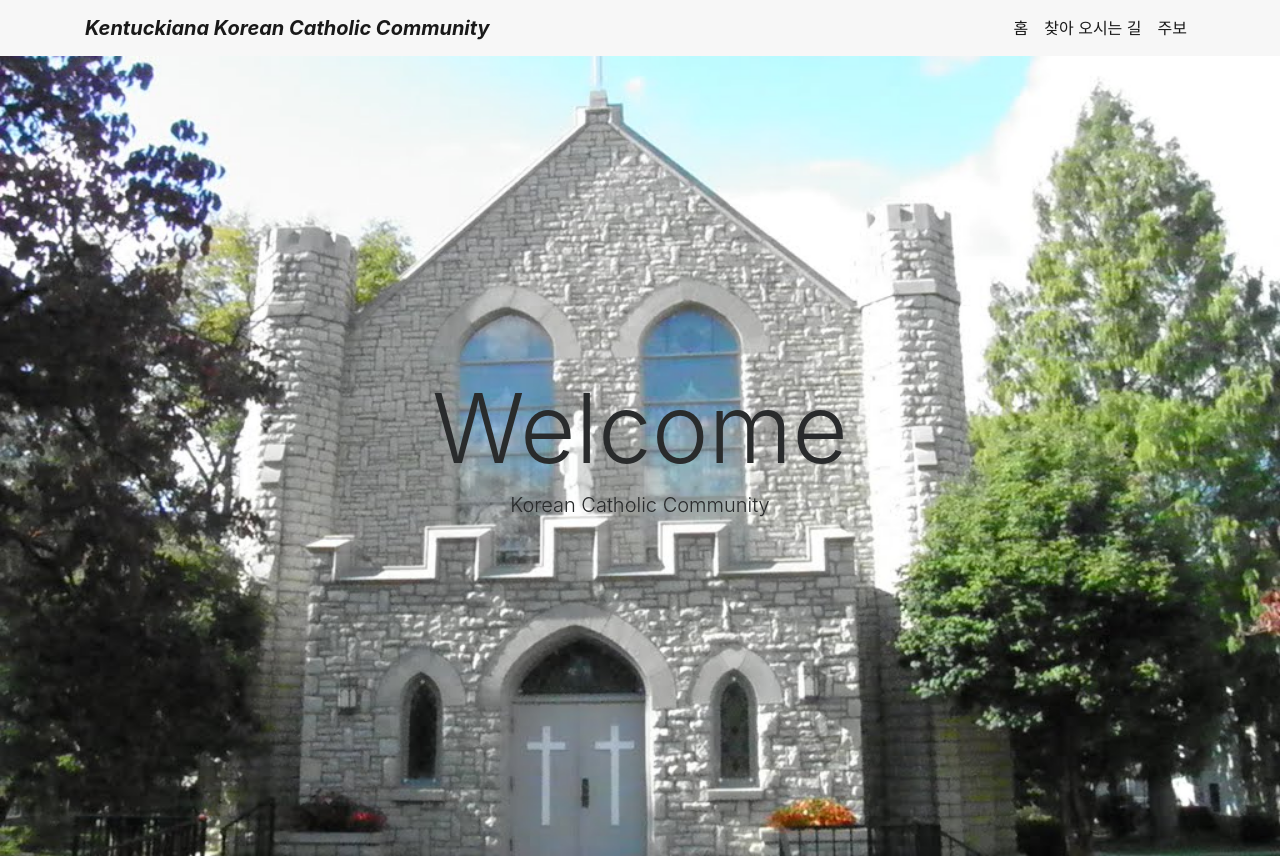
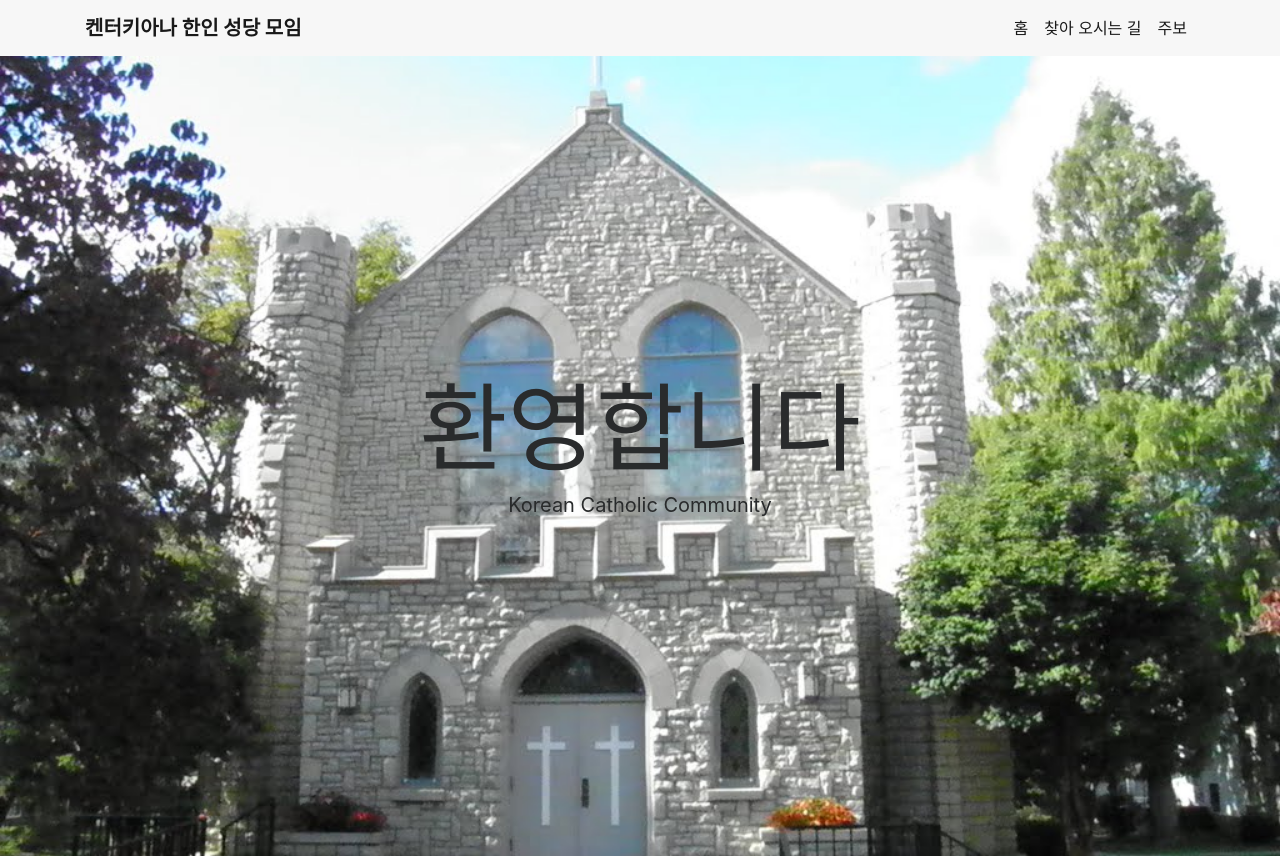
Before and after one commit to diehard98/church, a plain HTML site: page index.html in a window 1280 px wide. Shown: the top 856 px of the page. Drawn offline with nearby package versions, Linux system fonts and the light colour scheme.

Commit message:
Commit from Pingendo

```diff
--- a/index.html
+++ b/index.html
@@ -8,7 +8,7 @@
 
 <body>
   <nav class="navbar navbar-expand-md navbar-light bg-faded">
-    <div class="container"> <a class="navbar-brand" href="#"><b><i>  Kentuckiana Korean Catholic Community</i></b><br></a> <button class="navbar-toggler navbar-toggler-right" type="button" data-toggle="collapse" data-target="#navbarSupportedContent" aria-controls="navbarSupportedContent"
+    <div class="container"> <a class="navbar-brand" href="#"><b><i><span style="font-style: normal;">  켄터키아나 한인 성당 모임</span></i></b><br></a> <button class="navbar-toggler navbar-toggler-right" type="button" data-toggle="collapse" data-target="#navbarSupportedContent" aria-controls="navbarSupportedContent"
         aria-expanded="false" aria-label="Toggle navigation">
                   <span class="navbar-toggler-icon"></span>
                </button>
@@ -25,8 +25,8 @@
     <div class="container">
       <div class="row">
         <div class="col-lg-12">
-          <h1 class="display-1 text-gray-dark">Welcome</h1>
-          <p class="lead text-gray-dark">Korean Catholic Community</p>
+          <h1 class="display-1 text-gray-dark"><b>환영합니다</b></h1>
+          <p class="lead text-gray-dark"><b>Korean Catholic Community</b></p>
         </div>
       </div>
     </div>
```
